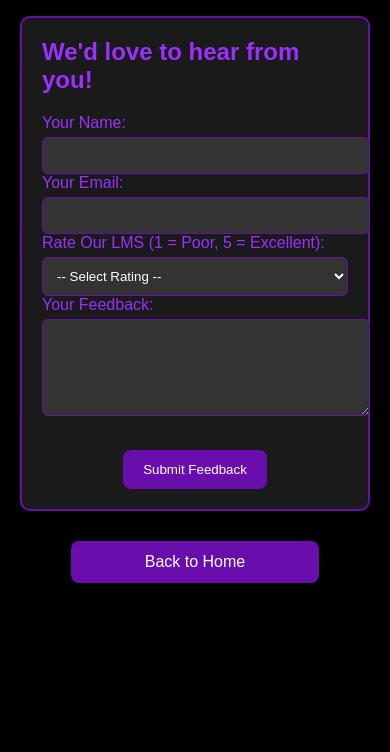
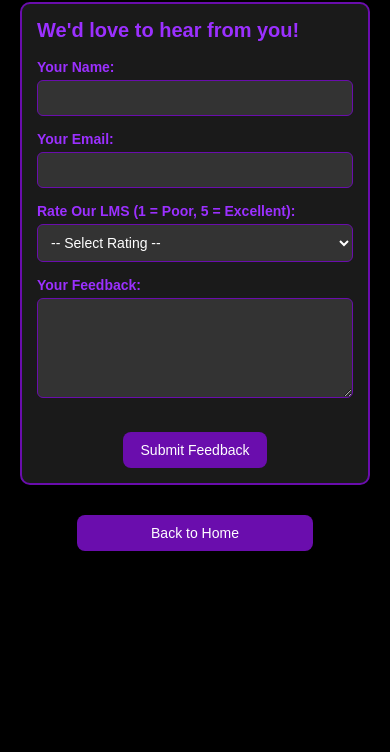
Before and after one commit to fatehmuhammad25/dlmdv2, a plain HTML site: page feedback.html in a window 390 px wide. Shown: the part 92-844 px from the top of the page. Drawn offline with Linux system fonts and the light colour scheme.

Commit message:
Update feedback.html

```diff
--- a/feedback.html
+++ b/feedback.html
@@ -2,6 +2,7 @@
 <html lang="en">
 <head>
   <meta charset="UTF-8">
+  <meta name="viewport" content="width=device-width, initial-scale=1.0">
   <title>Feedback - My LMS Project</title>
   <style>
     body {
@@ -10,12 +11,14 @@
       background-color: #000000;
       color: #ffffff;
       padding: 20px;
+      box-sizing: border-box;
     }
 
     h1 {
       color: #6A0DAD;
       text-align: center;
       margin-bottom: 30px;
+      font-size: 28px;
     }
 
     .card {
@@ -25,11 +28,21 @@
       padding: 20px;
       border-radius: 10px;
       border: 2px solid #6A0DAD;
+      box-sizing: border-box;
     }
 
-    .card label, .card h2 {
+    .card h2 {
       color: #9b30ff;
       margin-top: 0;
+      font-size: 22px;
+    }
+
+    .card label {
+      display: block;
+      margin-top: 15px;
+      font-weight: bold;
+      color: #9b30ff;
+      font-size: 16px;
     }
 
     input, textarea, select {
@@ -40,6 +53,8 @@
       color: #fff;
       border: 1px solid #6A0DAD;
       border-radius: 6px;
+      box-sizing: border-box;
+      font-size: 15px;
     }
 
     .submit-button {
@@ -51,6 +66,13 @@
       cursor: pointer;
       display: block;
       margin: 30px auto 0;
+      transition: background-color 0.3s ease, transform 0.2s;
+      font-size: 16px;
+    }
+
+    .submit-button:hover {
+      background-color: #9b30ff;
+      transform: scale(1.05);
     }
 
     .back-button {
@@ -63,6 +85,41 @@
       text-align: center;
       border-radius: 8px;
       width: 200px;
+      transition: background-color 0.3s ease, transform 0.2s;
+      font-size: 16px;
+    }
+
+    .back-button:hover {
+      background-color: #9b30ff;
+      transform: scale(1.05);
+    }
+
+    @media (max-width: 480px) {
+      h1 {
+        font-size: 24px;
+      }
+
+      .card {
+        padding: 15px;
+      }
+
+      .card h2 {
+        font-size: 20px;
+      }
+
+      .card label {
+        font-size: 14px;
+      }
+
+      input, textarea, select {
+        font-size: 14px;
+        padding: 9px;
+      }
+
+      .submit-button, .back-button {
+        font-size: 14px;
+        padding: 10px 18px;
+      }
     }
   </style>
 </head>
@@ -120,7 +177,6 @@
     const app = initializeApp(firebaseConfig);
     const database = getDatabase(app);
 
-    // Tangkap event submit form
     const form = document.getElementById("feedbackForm");
     form.addEventListener("submit", function (e) {
       e.preventDefault();
```
